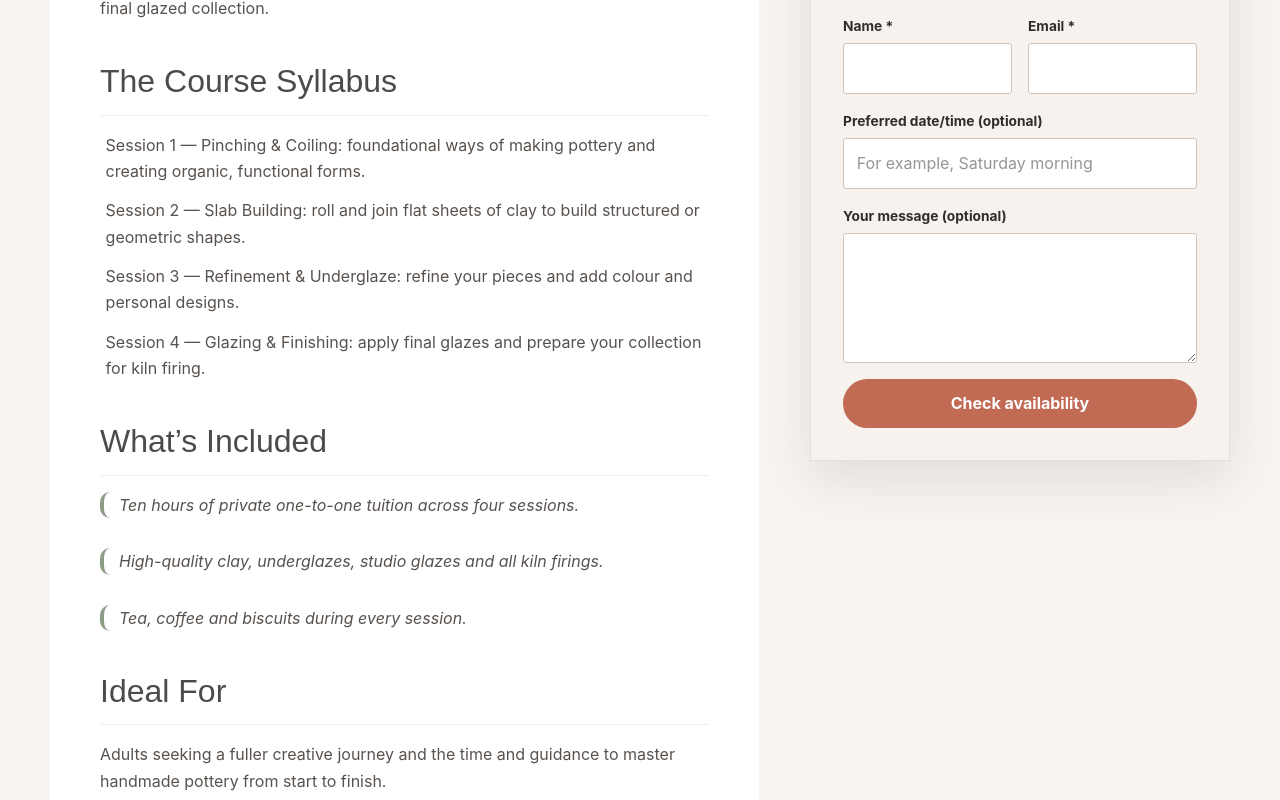
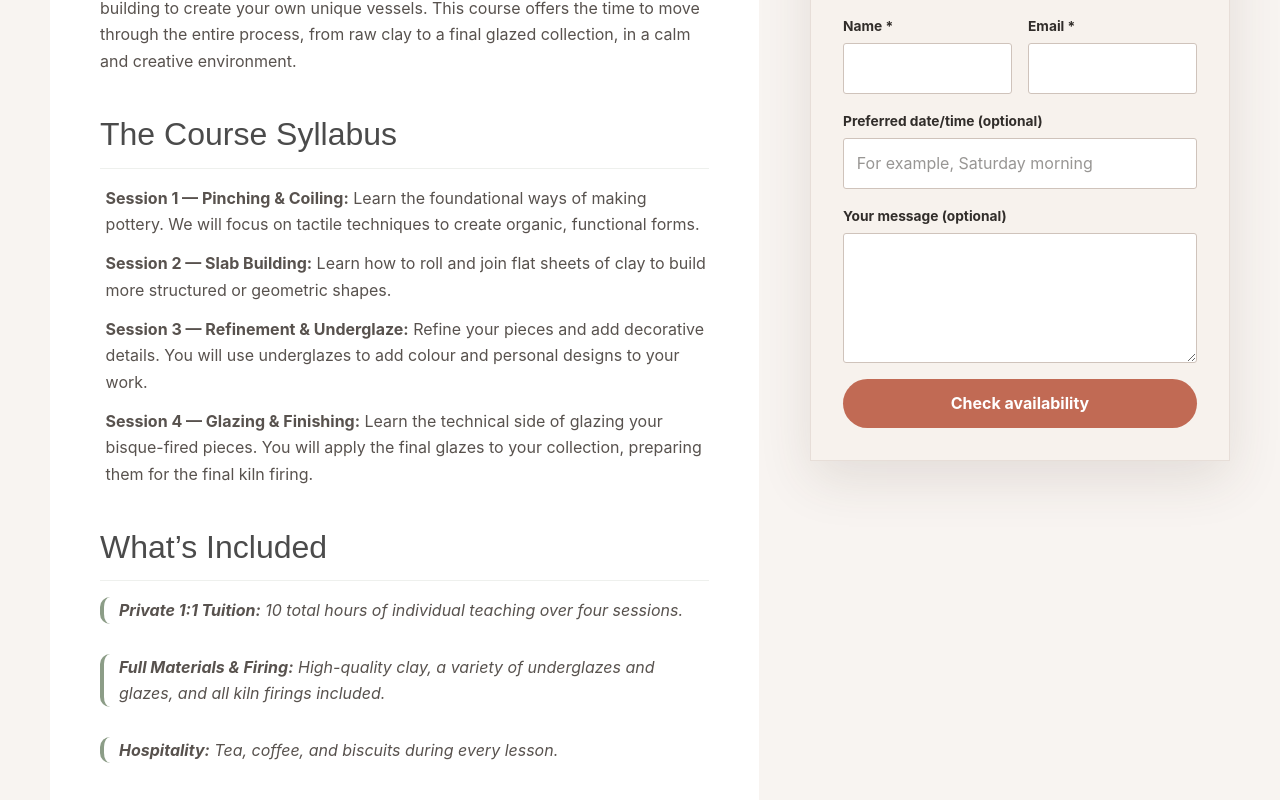
Before and after one commit to varonrot/anat-handmade-pottery, a Next.js app: page /classes/4-week-hand-building-basics-adults/ in a window 1280 px wide. Shown: the part 1040-1840 px from the top of the page. Built offline with nearby package versions, Linux system fonts and the light colour scheme; a web font is replaced by a local one.

Commit message:
comparing text to old site

```diff
--- a/app/classes/[slug]/page.tsx
+++ b/app/classes/[slug]/page.tsx
@@ -9,6 +9,13 @@ export function generateStaticParams() { return potteryClasses.map(({ slug }) =>
 export async function generateMetadata({ params }: { params: Promise<{ slug: string }> }): Promise<Metadata> {
   const { slug } = await params; const item = classBySlug.get(slug); if (!item) return {};
   return { title: item.title, description: item.cardDescription };
+}
+
+function formatListItem(line: string) {
+  const separatorMatch = line.match(/:\s/);
+  if (!separatorMatch || separatorMatch.index === undefined) return line;
+  const separator = separatorMatch.index;
+  return <><strong>{line.slice(0, separator + 1)}</strong>{line.slice(separator + 1)}</>;
 }
 
 export default async function ClassDetail({ params }: { params: Promise<{ slug: string }> }) {
@@ -39,7 +46,7 @@ export default async function ClassDetail({ params }: { params: Promise<{ slug:
     </div>
         <a className="button primary" href="#enquire">{waitingList ? "Join the waiting list" : "Enquire About This Class"}</a></div></section>
     <section className="detail-body section-shell"><article className="prose single-class-description-text">
-      <h2>{item.heading}</h2>{item.intro.map((p) => <p key={p}>{p}</p>)}{item.highlights.length > 0 && <><h2>{item.sectionTitle}</h2><ul>{item.highlights.map((line) => <li key={line}>{line}</li>)}</ul></>}<h2>{item.includedTitle}</h2>
-      <ul className="included-list">{item.included.map((line) => <li key={line}>{line}</li>)}</ul><h2>Ideal For</h2>{item.idealForDetails ? <div className="ideal-for-details"><p>{item.idealForDetails.intro}</p><p><strong>Flexible Booking:</strong> {item.idealForDetails.booking}</p><p><strong>Age guidance:</strong> {item.idealForDetails.ageGuidance}</p></div> : <p>{item.idealFor}</p>}</article><aside id="enquire" className="booking-panel"><p className="eyebrow">{waitingList ? "Friday morning class" : "Request a booking"}</p><h2>{waitingList ? "Join the waiting list" : "Find a time that works"}</h2><p>{waitingList ? "Tell Anat you’d like a place and she’ll be in touch when one becomes available." : "Share your preferred date and Anat will reply with availability within 24 hours."}</p><EnquiryForm compact subject={`${item.title} enquiry`} submitLabel={waitingList ? "Join the waiting list" : "Check availability"} /></aside></section>
+      <h2>{item.heading}</h2>{item.intro.map((p) => <p key={p}>{p}</p>)}{item.highlights.length > 0 && <><h2>{item.sectionTitle}</h2><ul>{item.highlights.map((line) => <li key={line}>{formatListItem(line)}</li>)}</ul></>}<h2>{item.includedTitle}</h2>
+      <ul className="included-list">{item.included.map((line) => <li key={line}>{formatListItem(line)}</li>)}</ul><h2>Ideal For</h2>{item.idealForDetails ? <div className="ideal-for-details"><p>{item.idealForDetails.intro}</p><p><strong>Flexible Booking:</strong> {item.idealForDetails.booking}</p><p><strong>Age guidance:</strong> {item.idealForDetails.ageGuidance}</p></div> : <p>{item.idealFor}</p>}</article><aside id="enquire" className="booking-panel"><p className="eyebrow">{waitingList ? "Friday morning class" : "Request a booking"}</p><h2>{waitingList ? "Join the waiting list" : "Find a time that works"}</h2><p>{waitingList ? "Tell Anat you’d like a place and she’ll be in touch when one becomes available." : "Share your preferred date and Anat will reply with availability within 24 hours."}</p><EnquiryForm compact subject={`${item.title} enquiry`} submitLabel={waitingList ? "Join the waiting list" : "Check availability"} /></aside></section>
   </main>;
 }
--- a/content/classes.ts
+++ b/content/classes.ts
@@ -68,19 +68,18 @@ export const potteryClasses: PotteryClass[] = [
     duration: "1 Session x 2.5 Hours",
     heading: "The Pottery Session for Two",
     intro: [
-      "A tailored 2.5-hour immersion into ceramics designed especially for two. Perfect for couples, friends or family members who want to share a creative experience side by side.",
-      "Whether discovering the wheel for the first time or refining existing skills, the studio provides a calm, inspiring space to create together.",
+      "A hands-on tailored 2.5-hour immersion into the art of ceramics designed especially for two. Perfect for couples, friends, or family members who want to share a creative experience side-by-side. Whether discovering the wheel for the first time or refining existing skills, the studio provides a calm, inspiring space to create together.",
     ],
     highlights: [],
     includedTitle: "What’s Included",
     included: [
-      "Welcome and studio tour with tea, coffee and biscuits.",
+      "Welcome and studio tour with tea, coffee, and biscuits.",
       "A technical demonstration followed by supervised practice on the potter’s wheel.",
-      "Creation of 1–2 pieces each, focusing on foundational forms such as bowls or cups.",
-      "Professional trimming, glazing and kiln firing.",
-      "All clay, underglazes, studio glazes and firing costs.",
+      "Creation of 1–2 pieces each focusing on foundational forms like bowls or cups.",
+      "Full Finishing: Professional trimming, glazing, and kiln firing.",
+      "All Materials included: clay, underglazes, studio glazes, and all firing costs.",
     ],
-    idealFor: "Pairs of adults looking for a creative date, a meaningful shared activity or a unique gift experience.",
+    idealFor: "This experience is designed for pairs of adults looking for a creative date, a meaningful shared activity, or a unique gift experience.",
     categories: ["For two", "Single session", "Throwing"],
   },
   {
@@ -95,22 +94,22 @@ export const potteryClasses: PotteryClass[] = [
     duration: "4 Sessions x 2.5 Hours",
     heading: "A Throwing Journey for Adults",
     intro: [
-      "This one-to-one four-week course is a complete introduction to pottery. Move from raw clay to finished pieces while learning every step of the process on the potter’s wheel, at your own pace.",
+      "This one-to-one four-week course is a complete introduction to the world of pottery. You will move from raw clay to finished pieces while learning every step of the process on the potter’s wheel. With private, individual instruction, you can develop your skills at your own pace in a calm studio environment.",
     ],
     sectionTitle: "The Course Syllabus",
     highlights: [
-      "Session 1 — Foundations & Throwing: clay preparation, wedging, centering, pulling walls and shaping initial forms.",
-      "Session 2 — Trimming & Refined Form: foot rings, surface manipulation, carving, texture and handles.",
-      "Session 3 — Surface Decoration: underglazes and painting techniques to personalise each piece.",
-      "Session 4 — Glazing & Finishing: glaze application and preparation for the final kiln firing.",
+      "Session 1 — Foundations & Throwing: An introduction to clay preparation and wedging, followed by foundational wheel-throwing techniques including centering, pulling walls, and shaping initial forms.",
+      "Session 2 — Trimming & Refined Form: Refining leather-hard pieces by trimming foot rings and exploring surface manipulation through carving, texture, or the attachment of handles.",
+      "Session 3 — Surface Decoration: An exploration of ceramic underglazes and specialized painting techniques to personalize each piece.",
+      "Session 4 — Glazing & Finishing: Technical instruction on glaze application to prepare bisque-fired work for the final kiln firing.",
     ],
     includedTitle: "What’s Included",
     included: [
-      "Ten hours of private one-to-one tuition across four sessions.",
-      "All clay, underglazes, premium studio glazes and professional kiln firings.",
-      "Tea, coffee and biscuits during every session.",
+      "Private 1:1 Tuition: 10 hours of individual teaching across four dedicated sessions.",
+      "Full Materials & Firing: All clay, underglazes, premium studio glazes, and professional kiln firings included.",
+      "Hospitality: Tea, coffee, and biscuits provided during every session.",
     ],
-    idealFor: "Adults seeking a fuller creative journey and the time and guidance to master the complete pottery cycle from start to finish.",
+    idealFor: "This experience is designed for adults seeking a fuller creative journey, providing the time and guidance needed to master the complete pottery cycle from start to finish.",
     categories: ["1:1", "Four weeks", "Throwing"],
   },
   {
@@ -125,22 +124,22 @@ export const potteryClasses: PotteryClass[] = [
     duration: "4 Sessions x 2.5 Hours",
     heading: "A Hand-Building Journey",
     intro: [
-      "This one-to-one four-week course is a relaxed introduction to shaping clay by hand. Learn pinching, coiling and slab-building as you move from raw clay to a final glazed collection.",
+      "This one-to-one four-week course is a relaxed introduction to the art of shaping clay by hand. You will learn the core techniques of pinching, coiling, and slab-building to create your own unique vessels. This course offers the time to move through the entire process, from raw clay to a final glazed collection, in a calm and creative environment.",
     ],
     sectionTitle: "The Course Syllabus",
     highlights: [
-      "Session 1 — Pinching & Coiling: foundational ways of making pottery and creating organic, functional forms.",
-      "Session 2 — Slab Building: roll and join flat sheets of clay to build structured or geometric shapes.",
-      "Session 3 — Refinement & Underglaze: refine your pieces and add colour and personal designs.",
-      "Session 4 — Glazing & Finishing: apply final glazes and prepare your collection for kiln firing.",
+      "Session 1 — Pinching & Coiling: Learn the foundational ways of making pottery. We will focus on tactile techniques to create organic, functional forms.",
+      "Session 2 — Slab Building: Learn how to roll and join flat sheets of clay to build more structured or geometric shapes.",
+      "Session 3 — Refinement & Underglaze: Refine your pieces and add decorative details. You will use underglazes to add colour and personal designs to your work.",
+      "Session 4 — Glazing & Finishing: Learn the technical side of glazing your bisque-fired pieces. You will apply the final glazes to your collection, preparing them for the final kiln firing.",
     ],
     includedTitle: "What’s Included",
     included: [
-      "Ten hours of private one-to-one tuition across four sessions.",
-      "High-quality clay, underglazes, studio glazes and all kiln firings.",
-      "Tea, coffee and biscuits during every session.",
+      "Private 1:1 Tuition: 10 total hours of individual teaching over four sessions.",
+      "Full Materials & Firing: High-quality clay, a variety of underglazes and glazes, and all kiln firings included.",
+      "Hospitality: Tea, coffee, and biscuits during every lesson.",
     ],
-    idealFor: "Adults seeking a fuller creative journey and the time and guidance to master handmade pottery from start to finish.",
+    idealFor: "This experience is designed for adults seeking a fuller creative journey, providing the time and guidance needed to master handmade pottery from start to finish.",
     categories: ["1:1", "Four weeks", "Hand-building"],
   },
   {
@@ -154,22 +153,23 @@ export const potteryClasses: PotteryClass[] = [
     duration: "Valid for 12 Months",
     heading: "The Perfect Creative Gift",
     intro: [
-      "Treat someone special to a hands-on studio experience. A pottery gift voucher is an invitation to slow down, get creative and explore the art of clay.",
+      "Treat someone special to a hands-on experience in the studio. A pottery gift voucher is an invitation to slow down, get creative, and explore the art of clay. Whether they are a complete beginner or an experienced potter, a voucher gives them the freedom to choose the class or ceramic piece that suits them best.",
     ],
     sectionTitle: "How It Works",
     highlights: [
-      "Choose a voucher for a specific class or a custom monetary value.",
-      "Receive a beautiful digital voucher by email to print or forward to the recipient.",
-      "The recipient contacts Anat to book a session at a time that works for them.",
+      "Vouchers are flexible and can be purchased for a specific class (like a Private Session or a 4-Week Course) or for a set monetary value.",
+      "Choose your value: Purchase a voucher for a specific class or a custom amount.",
+      "Receive your voucher: You will receive a beautiful digital voucher via email to print at home or forward to the recipient.",
+      "Book easily: The recipient simply contacts me to book their session at a time that works for them.",
     ],
     includedTitle: "What Can It Be Used For?",
     included: [
-      "Private one-to-one wheel-throwing tuition.",
-      "The popular Pottery for 2 experience.",
-      "A four-week throwing or hand-building course.",
-      "Finished handmade ceramics purchased directly from the studio.",
+      "Private Tuition: One-to-one wheel throwing lessons.",
+      "Couples Sessions: The popular Pottery for 2 experience.",
+      "Courses: Towards the 4-week Throwing/Handbuilding Journey course.",
+      "Shop Purchases: Can be used to purchase finished handmade ceramics directly from the studio (not eligible on the Etsy shop).",
     ],
-    idealFor: "Birthdays, anniversaries, weddings or simply encouraging a creative friend to try something new.",
+    idealFor: "A unique and thoughtful gift for birthdays, anniversaries, weddings, or simply to encourage a creative friend to try something new.",
     categories: ["Gift", "Flexible"],
   },
   {
```
